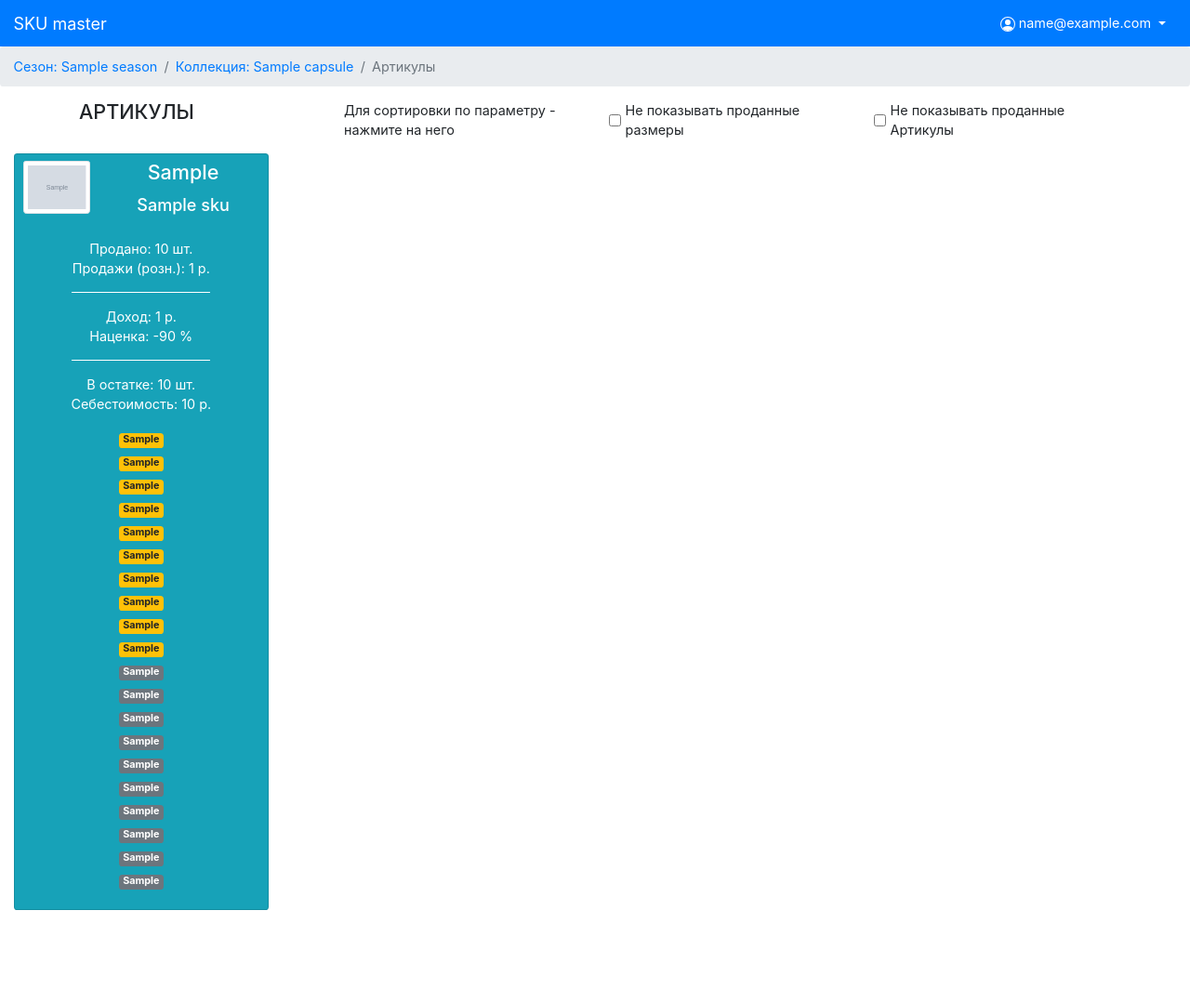
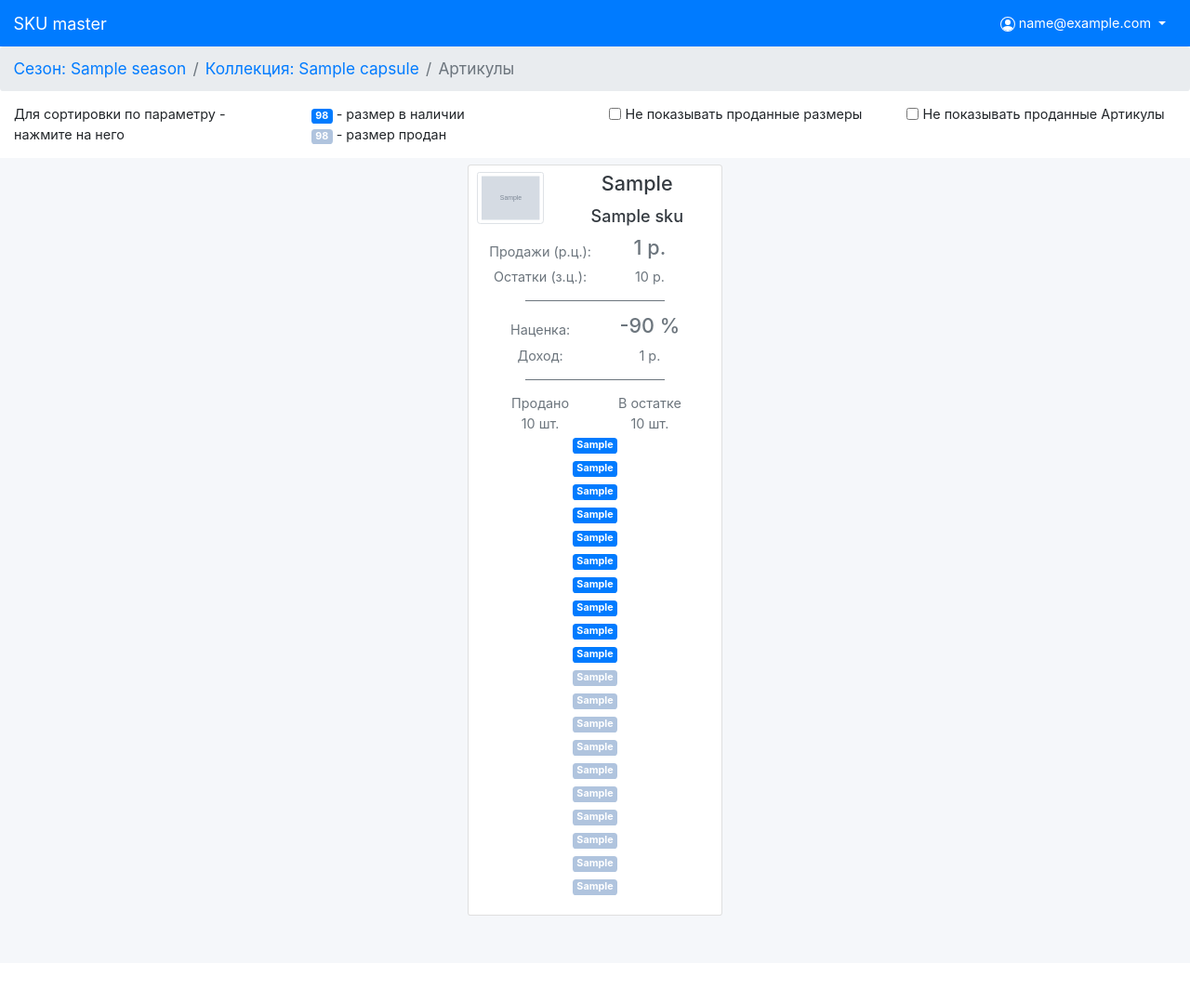
Before and after one commit to ruslanizz/skumaster3, a Django app: page /sku/ in a window 1280 px wide. Shown: the whole page at 93% size. Before the commit the page ends 979 px from the top, so only its background shows below. Run offline with Django 3.2, Linux system fonts and the light colour scheme; a user stored in the database is signed in; tables that the repository leaves empty hold one stand-in row (values such as "Sample post"); grey boxes marked "Sample" are stand-in pictures; some libraries are stand-ins or nearby versions.

Commit message:
change style of sku page

```diff
--- a/skuproject/frontend/templates/index.html
+++ b/skuproject/frontend/templates/index.html
@@ -15,13 +15,18 @@
 <!--    <link rel="stylesheet" href="https://cdnjs.cloudflare.com/ajax/libs/font-awesome/5.15.2/css/all.min.css" integrity="sha512-HK5fgLBL+xu6dm/Ii3z4xhlSUyZgTT9tuc/hSrtw6uzJOvgRr2a9jyxxT1ely+B+xFAmJKVSTbpM/CuL7qxO8w==" crossorigin="anonymous" />-->
 <style>
     a:hover{cursor:pointer;}
+
+    [v-cloak] {display: none;}  /* Чтобы не показывались фигурные скобки пока медленно загружается страница */
+
+    .badge-sold {background-color: lightsteelblue;
+                color: white;}
 </style>
 
 
 <style>
 /* Animation */
       .zoom {
-<!--        transition: transform .2s; -->
+<!--        transition: transform .2s;-->
 <!--            z-index: 1;-->
       }
 
@@ -33,6 +38,9 @@
 
 
       }
+
+      .grey-bg {background-color: #F5F7FA;}
+
 </style>
 
 
@@ -99,7 +107,7 @@
 
 
 <br>
-<div class="container ">
+<div class="container mx-0">
     <div class="row">
         <div class="col text-left">
             <h4 class="text-primary">СЕЗОНЫ</h4>
@@ -118,7 +126,7 @@
 </div>
 
 {% verbatim %}
-<div  id="seasonsapp">
+<div v-cloak id="seasonsapp">
 <br>
 <div class="alert alert-info" role="alert">
 <!--    <div class ="container-fluid">-->
@@ -126,9 +134,9 @@
 
             <div class="col">
                 <div v-for="j in baseinfo_data">
-                    Данные от: {{cleandate}}
-                    <br>
-                    Период: {{ j.period }}
+<!--                    Данные от: {{cleandate}}-->
+<!--                    <br>-->
+                    Период: <h5>{{ j.period }}</h5>
                 </div>
             </div>
             <div class="col">
@@ -197,6 +205,17 @@
     </div>
 
 </div>
+
+    <br>
+    <br>
+
+    <nav class="navbar sticky-bottom navbar-light bg-light">
+<!--        <a class="navbar-brand" href="mailto:ruslanizz@yandex.ru">(c) Руслан Валиуллин </a>-->
+        Данные загружены: {{cleandate}}
+    </nav>
+
+
+
 </div>
 
 
--- a/skuproject/frontend/templates/sku.html
+++ b/skuproject/frontend/templates/sku.html
@@ -6,9 +6,9 @@
 
 
 
-<div id="skuapp">
+<div v-cloak id="skuapp">
 
-  <nav style="--bs-breadcrumb-divider: '>';" aria-label="breadcrumb">
+  <nav aria-label="breadcrumb" style="font-size: 1.2rem;">
   <ol class="breadcrumb">
 
     <li class="breadcrumb-item" v-if="sku_data[0]"><a href="/">Сезон: {{sku_data[0]["get_season_name"]}}</a></li>
@@ -20,18 +20,22 @@
 
 
 
-
-
-
-<div class="container">
-      <div class="row">
+<div class="container-fluid mx-0 ">
+      <div class="row align-items-start">
+<!--    <div class="col">-->
+<!--      <h4>АРТИКУЛЫ</h4>-->
+<!--    </div>-->
     <div class="col">
-      <h4>АРТИКУЛЫ</h4>
-    </div>
-    <div class="col">
-      <p class="text-end">Для сортировки по параметру - нажмите на него</p>
+      <p>Для сортировки по параметру - нажмите на него</p>
 
     </div>
+
+    <div class="col">
+<span class="badge badge-primary">98</span> - размер в наличии <br>
+<span class="badge badge-sold">98</span> - размер продан
+
+    </div>
+
     <div class="col">
         <div class="form-check form-check-inline">
         <input class="form-check-input" type="checkbox" id="CheckboxForSoldSizes" v-model="checked">
@@ -52,12 +56,13 @@
 <!--{{sku_data[0]["name"]}}-->
 <!--img    style="width:200px; display:block; margin-left: auto; margin-right: auto;"-->
 
-<div class="container-fluid">
-    <div class="row">
+<div class="container-fluid grey-bg py-2">
+    <div class="row justify-content-center">
         <div v-for = "i in sortedSkuData">
             <div class="col" v-if="checked2==false || it_has_instock(i.sizes_grid) == true">
 
-                <div class="card text-center text-white bg-info" style="width: 19rem;">
+                <!--                text-white bg-info-->
+                <div class="card text-center bg-white text-secondary" style="width: 19rem;">
 
 
                     <div class="row no-gutters mt-2">
@@ -68,7 +73,7 @@
 
                         </div>
 
-                        <div class="col-md-8">
+                        <div class="col-md-8  text-dark">
                             <a v-on:click="sortParam='sku_firstletters'">
                             <h4 class="card-title">{{i.sku_firstletters}}</h4>
                             </a>
@@ -78,40 +83,110 @@
 
 
 
-                    <div class="card-body">
+                    <div class="card-body pt-1">
+<!--                        <p class="card-text">-->
 
-<!--                        <a v-on:click="sortParam='sku_firstletters'">-->
-<!--                        <h3 class="card-title">{{i.sku_firstletters}}</h3>-->
-<!--                        </a>-->
-                        <p class="card-text">
-<!--                        <h5>{{i.name}}</h5>-->
-<!--                        <br>-->
-                        Продано: {{i.sizes_quantity_sold}} шт.
-                        <br>
-                        <a v-on:click="sortParam='sizes_sellsumm_sold'">
-                        Продажи (розн.): {{ i.sizes_sellsumm_sold | format }} р.
-                        </a>
-                        <br>
-                           <hr class="border-1 border-white mx-5"/>
+
+
+                        <div class="row no-gutters align-items-center">
+                            <div class="col">
+                               <a v-on:click="sortParam='sizes_sellsumm_sold'">
+                                Продажи (р.ц.):
+                               </a>
+                            </div>
+                            <div class="col">
+                                <a v-on:click="sortParam='sizes_sellsumm_sold'">
+                                <h4>{{ i.sizes_sellsumm_sold | format }} р.</h4>
+                                </a>
+                            </div>
+                        </div>
+
+
+                        <div class="row no-gutters align-items-center">
+                            <div class="col">
+                               <a v-on:click="sortParam='sizes_costsumm_instock'">
+                                Остатки (з.ц.):
+                               </a>
+                            </div>
+                            <div class="col">
+                                <a v-on:click="sortParam='sizes_costsumm_instock'">
+                                {{ i.sizes_costsumm_instock | format }} р.
+                                </a>
+                            </div>
+                        </div>
+
+
+                        <hr class="border-1 border-secondary mx-5"/>
+
+                        <div class="row no-gutters align-items-center">
+                            <div class="col">
+                               <a v-on:click="sortParam='margin_percent'">
+                                Наценка:
+                               </a>
+                            </div>
+                            <div class="col">
+                                <a v-on:click="sortParam='margin_percent'">
+                                    <h4>{{ i.margin_percent }} %</h4>
+                                </a>
+                            </div>
+                        </div>
+
+
+                        <div class="row no-gutters align-items-center">
+                            <div class="col">
+                               <a v-on:click="sortParam='sizes_income'">
+                                Доход:
+                               </a>
+                            </div>
+                            <div class="col">
+                                <a v-on:click="sortParam='sizes_income'">
+                                    {{ i.sizes_income | format }} р.
+                                </a>
+                            </div>
+                        </div>
+
+
+
+
 <!--                        Себестоимость: {{ i.sizes_costsumm_sold | format }} р.-->
 
-                        <a v-on:click="sortParam='sizes_income'">
-                        Доход: {{ i.sizes_income | format }} р.
-                        </a>
-                        <br>
-                        <a v-on:click="sortParam='margin_percent'">
-                        Наценка: {{ i.margin_percent }} %
-                        </a>
-                        <br>
-                           <hr class="border-1 border-white mx-5"/>
-                        В остатке: {{i.sizes_quantity_instock}} шт.
-                        <br>
-                        <a v-on:click="sortParam='sizes_costsumm_instock'">
-                        Себестоимость: {{ i.sizes_costsumm_instock | format }} р.
-                        </a>
-                        <br>
 
-                        </p>
+                           <hr class="border-1 border-secondary mx-5"/>
+
+
+
+                        <div class="row no-gutters">
+                            <div class="col">
+                                Продано
+                            </div>
+                            <div class="col">
+                                В остатке
+                            </div>
+                        </div>
+
+                        <div class="row no-gutters">
+                            <div class="col">
+                                {{i.sizes_quantity_sold}} шт.
+                            </div>
+                            <div class="col">
+                                {{i.sizes_quantity_instock}} шт.
+                            </div>
+                        </div>
+
+<!--                        Сделать checkbox "Показать закупочные цены"-->
+<!--                        <div class="row no-gutters">-->
+<!--                            <div class="col">-->
+<!--                                {{ i.sizes_costsumm_sold | format }} р. (з.ц.)-->
+<!--                            </div>-->
+<!--                            <div class="col">-->
+<!--                                 <a v-on:click="sortParam='sizes_costsumm_instock'">-->
+<!--                                    {{ i.sizes_costsumm_instock | format }} р.(з.ц.)-->
+<!--                                </a>-->
+<!--                            </div>-->
+<!--                        </div>-->
+
+
+<!--                        </p>-->
 
 
 <!--                Прикольно!! Прогресс бар для продано/остаток        -->
@@ -127,7 +202,7 @@
 
 <!--                        Размеры-->
 
-<!--                        <div class="card-footer">-->
+<!--                        <div class="card-footer bg-white">-->
 
                         <div class="container-fluid" v-if="checked === false">
 
@@ -137,7 +212,7 @@
 
                                     <div v-if="column[1]==='INSTOCK'">
                                         <p class="fs-6">
-                                        <span class="badge badge-warning">
+                                        <span class="badge badge-primary">
                                             {{size_fit_to_column(r, column[0])}}
                                         </span>
                                         </p>
@@ -145,7 +220,7 @@
 
                                     <div v-if="column[1]==='SOLD'">
                                         <p class="fs-6">
-                                        <span class="badge badge-secondary">
+                                        <span class="badge badge-sold">
                                              {{size_fit_to_column(r, column[0])}}
                                         </span>
                                         </p>
@@ -164,7 +239,7 @@
 
                                             <div v-if="column[1]==='INSTOCK'">
                                                 <p class="fs-6">
-                                                <span class="badge badge-warning">
+                                                <span class="badge badge-primary">
 <!--                                                    {{column[0]}}-->
                                                     {{size_fit_to_column(r, column[0])}}
                                                 </span>
@@ -175,7 +250,7 @@
 
                             </div>
                         </div>
-
+<!--                        </div>-->
 
                     </div>
                 </div>
@@ -201,6 +276,9 @@
     const capsule_number = urlParams.get('capsule')
 
 </script>
+
+
+
 <script src="/static/sku_app.js"></script>
 </body>
 </html>
```
Also changed, not shown: skuproject/frontend/templates/capsules.html (+7 -7 lines), skuproject/sku_config.ini (+12 -0 lines).
